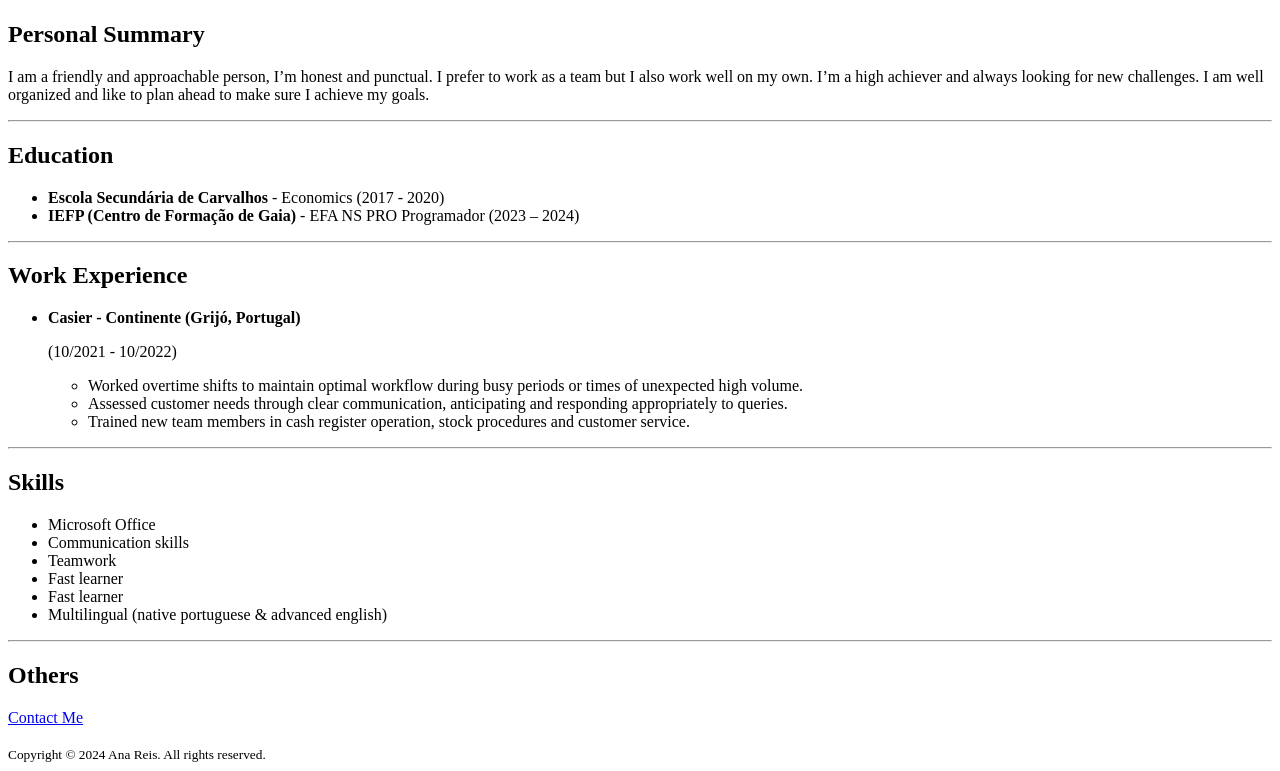
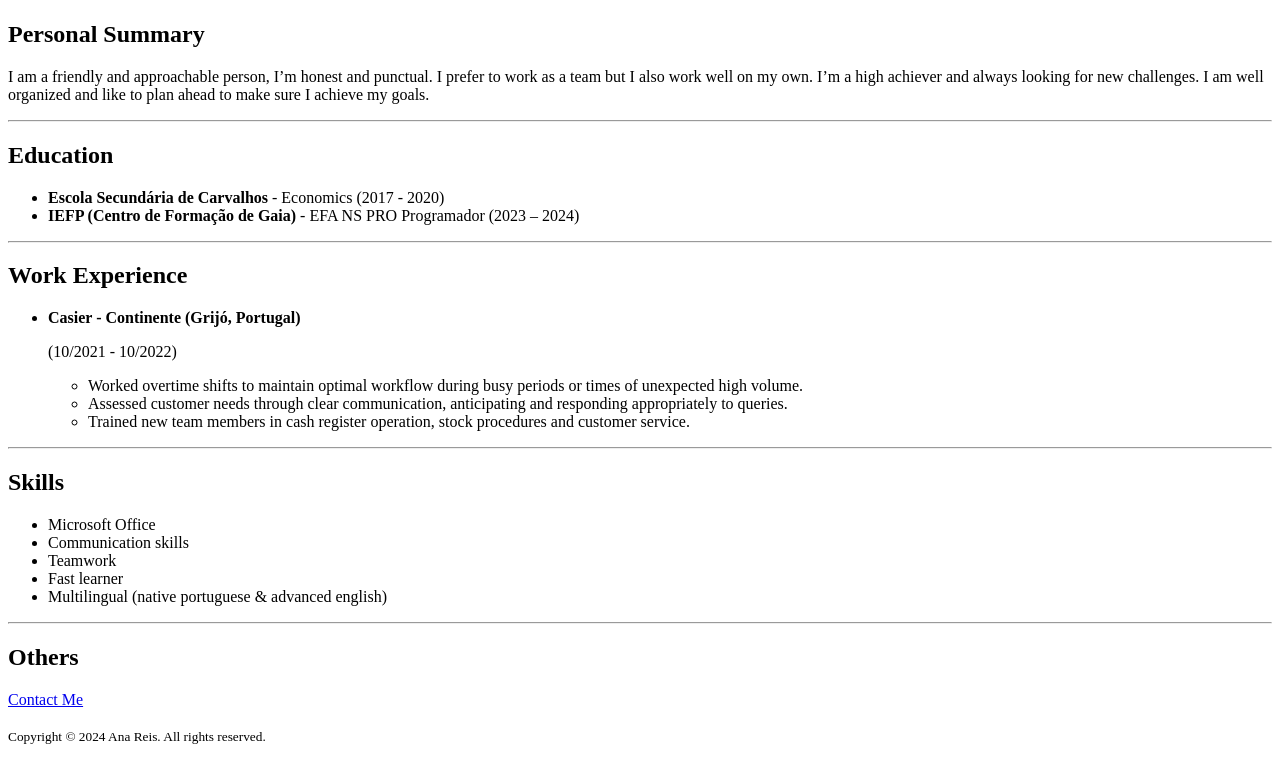
Before and after one commit to Way9e/HTML, a plain HTML site: page index.html in a window 1280 px wide. Shown: the part 351-1122 px from the top of the page. Drawn offline with Linux system fonts and the light colour scheme.

Commit message:
index.html

```diff
--- a/index.html
+++ b/index.html
@@ -34,7 +34,6 @@
         <li>Communication skills</li>
         <li>Teamwork</li>
         <li>Fast learner</li>
-        <li>Fast learner</li>
         <li>Multilingual (native portuguese & advanced english)</li>
     </ul>
     <hr/>
```
